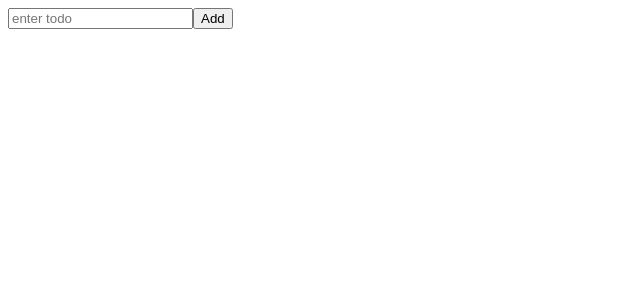
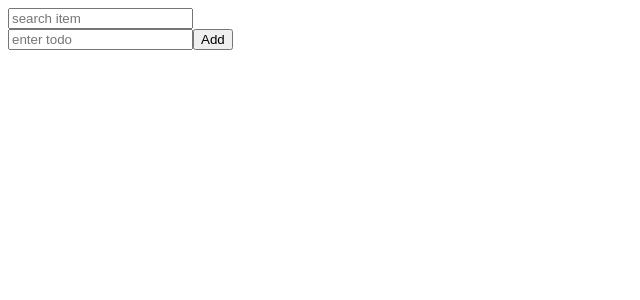
Before and after one commit to anupbidwai/react-redux-course, a React (Create React App) app: page / in a window 1280 px wide. Shown: the top 300 px of the page, without its empty margins (0-640 px from the left). Built offline with nearby package versions, Linux system fonts and the light colour scheme.

Commit message:
added update, delete functionality on todo

```diff
--- a/src/Todo/withStore.js
+++ b/src/Todo/withStore.js
@@ -1,5 +1,5 @@
 import { ThemeButton, ThemeTextField, TodoItem } from "../components/Elements";
-import { useRef } from "react";
+import { useEffect, useRef, useState } from "react";
 import { useSelector, useDispatch } from 'react-redux';
 import { todoActions } from "../redux/slice/todoSlice";
 
@@ -14,6 +14,7 @@ const listContainerStyle = {
 };
 
 const Todo = () => {
+  const [query, setQuery] = useState("");
   const inputRef = useRef();
   const dispatch = useDispatch();
   const todo = useSelector(state => state.todo);
@@ -27,9 +28,7 @@ const Todo = () => {
       title: inputRef.current.value,
       isDone: false,
     };
-
     dispatch(todoActions.add(item));
-
     inputRef.current.value = "";
     inputRef.current.focus();
   };
@@ -39,8 +38,28 @@ const Todo = () => {
     dispatch(todoActions.update(todoId));
   };
 
+  // handle delete
+  const handleDel = (todoId) => {
+    dispatch(todoActions.deleteTodo(todoId))
+  };
+
+  // handle search query
+  const handleChange = (e) => {
+    setQuery(e.target.value);
+  };
+
+  useEffect(() => {
+    dispatch(todoActions.search(query));
+  }, [query])
+
   return (
     <>
+      <ThemeTextField
+        type="text"
+        placeholder="search item"
+        value={query}
+        onChange={handleChange}
+      />
       <form onSubmit={onSubmitTodo}>
         <ThemeTextField ref={inputRef} type="text" placeholder="enter todo" />
         <ThemeButton type="submit">Add</ThemeButton>
@@ -54,6 +73,7 @@ const Todo = () => {
                 key={item.id}
                 isDone={item.isDone}
                 onChangeBox={() => onChangeBox(item.id)}
+                handleDel={() => handleDel(item.id)}
               >
                 {item.title}
               </TodoItem>
--- a/src/redux/slice/todoSlice.js
+++ b/src/redux/slice/todoSlice.js
@@ -15,12 +15,23 @@ const updateTodo = (state, action) => {
     }
 };
 
+const search = (state, action) => {
+
+}
+const deleteTodo = (state, action) => {
+    state.list = state.list.filter(item => item.id !== action.payload);
+    // const index = state.list.findIndex(item => item.id === action.payload);
+    // state.list.splice(index, 1);
+};
+
 const todoSlice = createSlice({
     name: 'todo',
     initialState: initialState,
     reducers: {
         add: addTodo,
-        update: updateTodo
+        update: updateTodo,
+        deleteTodo: deleteTodo,
+        search: search
     }
 });
 
```
